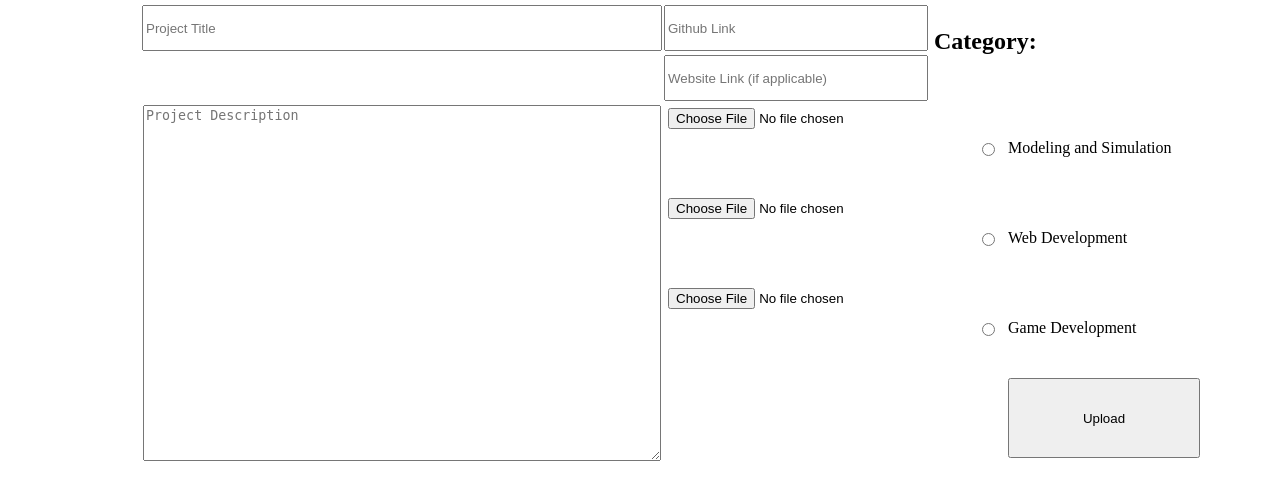
After one commit to nolasco-ever/Portfolio, a PHP site: page /upload-page.php in a window 1280 px wide. The commit adds this page. Shown: the top 500 px of the page. Run offline with PHP 8.4, Linux system fonts and the light colour scheme.

Commit message:
Upload Page Created
A new page where I will go and upload my projects has been created. I also created a form on that page that will allow me to assign a title, description, links to github and a website (if applicable), up to 3 screenshots of the project, and the project type (Modeling and SImulation, Web Development, or Game Development)

As of right now, the form doesn't do anything, but my next task will be to connect it to the database and upload the information to the table.

```diff
--- /dev/null
+++ b/CSS/upload-page-style.css
@@ -0,0 +1,163 @@
+#upload-form{
+	display: grid;
+	grid-template-columns: 10vw 40vw 20vw 5vw 15vw 10vw;
+	grid-template-rows: 5vh 5vh 10vh 10vh 10vh 10vh;
+	grid-row-gap: 10px;
+	grid-column-gap: 10px;
+
+	justify-items: center;
+	align-items: center;
+}
+
+#title{
+	grid-row-start: 1;
+	grid-row-end: 2;
+	grid-column-start: 2;
+	grid-column-end: 3;
+
+	height: 100%;
+	width: 100%;
+}
+
+#description{
+	grid-row-start: 3;
+	grid-row-end: 7;
+	grid-column-start: 2;
+	grid-column-end: 3;
+
+	height: 100%;
+	width: 100%;
+}
+
+#github-link{
+	grid-row-start: 1;
+	grid-row-end: 2;
+	grid-column-start: 3;
+	grid-column-end: 4;
+
+	height: 100%;
+	width: 100%;
+}
+
+#web-link{
+	grid-row-start: 2;
+	grid-row-end: 3;
+	grid-column-start: 3;
+	grid-column-end: 4;
+
+	height: 100%;
+	width: 100%;
+}
+
+#img1{
+	grid-row-start: 3;
+	grid-row-end: 4;
+	grid-column-start: 3;
+	grid-column-end: 4;
+
+	height: 100%;
+	width: 100%;
+
+	justify-self: center;
+	align-self: center;
+}
+
+#img2{
+	grid-row-start: 4;
+	grid-row-end: 5;
+	grid-column-start: 3;
+	grid-column-end: 4;
+
+	height: 100%;
+	width: 100%;
+
+	justify-self: center;
+	align-self: center;
+}
+
+#img3{
+	grid-row-start: 5;
+	grid-row-end: 6;
+	grid-column-start: 3;
+	grid-column-end: 4;
+
+	height: 100%;
+	width: 100%;
+}
+
+#radio-title{
+	grid-row-start: 1;
+	grid-row-end: 3;
+	grid-column-start: 4;
+	grid-column-end: 6;
+
+	height: 100%;
+	width: 100%;
+
+	justify-self: center;
+	align-self: start;
+}
+
+#mod-sim{
+	grid-row-start: 3;
+	grid-row-end: 4;
+	grid-column-start: 4;
+	grid-column-end: 5;
+
+	justify-self: end;
+}
+
+#mod-sim-label{
+	grid-row-start: 3;
+	grid-row-end: 4;
+	grid-column-start: 5;
+	grid-column-end: 6;
+
+	justify-self: start;
+}
+
+#web-dev{
+	grid-row-start: 4;
+	grid-row-end: 5;
+	grid-column-start: 4;
+	grid-column-end: 5;
+
+	justify-self: end;
+}
+
+#web-dev-label{
+	grid-row-start: 4;
+	grid-row-end: 5;
+	grid-column-start: 5;
+	grid-column-end: 6;
+
+	justify-self: start;
+}
+
+#game-dev{
+	grid-row-start: 5;
+	grid-row-end: 6;
+	grid-column-start: 4;
+	grid-column-end: 5;
+
+	justify-self: end;
+}
+
+#game-dev-label{
+	grid-row-start: 5;
+	grid-row-end: 6;
+	grid-column-start: 5;
+	grid-column-end: 6;
+
+	justify-self: start;
+}
+
+#submit-button{
+	grid-row-start: 6;
+	grid-row-end: 7;
+	grid-column-start: 5;
+	grid-column-end: 6;
+
+	height: 100%;
+	width: 100%;
+}
--- a/index.php
+++ b/index.php
@@ -63,5 +63,5 @@
 		?>
 	</div>
 
-	<a href=""><p id="login">Login</p></a>
+	<a href="upload-page.php"><p id="login">Login</p></a>
 </body>
--- /dev/null
+++ b/projects-present.php
@@ -0,0 +1,4 @@
+<!DOCTYPE HTML>
+<html>
+
+</html>
--- /dev/null
+++ b/upload-page.php
@@ -0,0 +1,31 @@
+<!DOCTYPE HTML>
+<html>
+	<head>
+		<title>Upload Project</title>
+		<link rel="stylesheet" href="CSS/upload-page-style.css">
+	</head>
+
+	<body>
+		<div>
+			<form id="upload-form" action="">
+				<input id="title" type="text" placeholder="Project Title">
+				<textarea id="description" name="Project-Description" cols="50" rows-"4" placeholder="Project Description"></textarea>
+				<input id="github-link" type="text" placeholder="Github Link">
+				<input id="web-link" type="text" placeholder="Website Link (if applicable)">
+				<input id="img1" type="file" name="img1">
+				<input id="img2" type="file" name="img2">
+				<input id="img3" type="file" name="img3">
+
+				<h2 id="radio-title">Category:</h2>
+				<input type="radio" id="mod-sim" name="category" value="Modeling and Simulation">
+				<label id="mod-sim-label" for="Modeling and Simulation">Modeling and Simulation</label>
+				<input type="radio" id="web-dev" name="category" value="Web Development">
+				<label id="web-dev-label" for="Web Development">Web Development</label>
+				<input type="radio" id="game-dev" name="category" value="Game Development">
+				<label id="game-dev-label" for="Game Development">Game Development</label>
+
+				<input id="submit-button" type="submit" value="Upload">
+			</form>
+		</div>
+	</body>
+</html>
```
